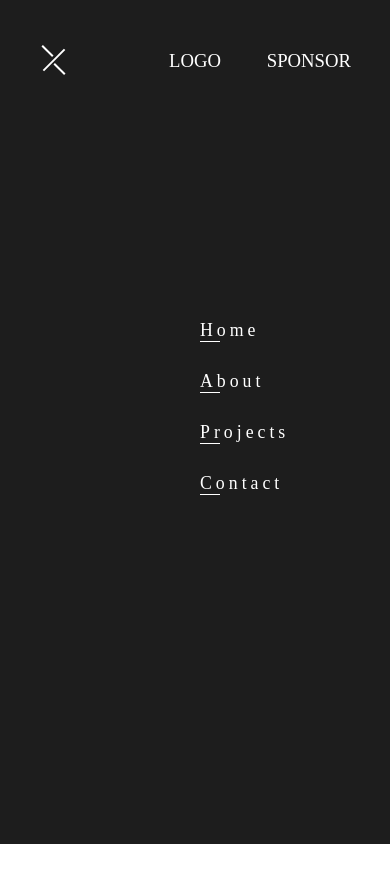
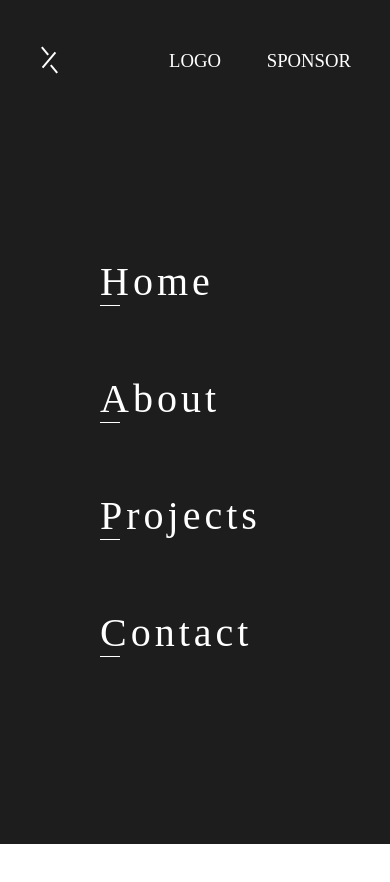
Before and after one commit to OkanOzdes/Template, a plain HTML site: page index.html in a window 390 px wide. Both pictures are taken after a click on the element 54 px from the left and 65 px from the top of the page. Shown: the top 882 px of the page. Drawn offline with Linux system fonts and the light colour scheme.

Commit message:
mobile styling

```diff
--- a/headerStyle.css
+++ b/headerStyle.css
@@ -134,9 +134,10 @@
     opacity: 0;
     transform: translate(0%, 100%);
     transition: opacity 0.2s ease, transform 0.3s ease;
-    margin: 0 25px 30px 200px;
+    margin: 50px 25px 30px 200px;
     color: #fff;
     letter-spacing: 4px;
+    font-size: 35px;
   }
 
   .nav__list-item:before {
@@ -154,7 +155,8 @@
     width: 250px;
   }
 
-  body.nav-active .navbar {
+  body.nav-active {
+    overflow: hidden;
   }
 
   body.nav-active .sticky {
@@ -208,3 +210,35 @@
   body.nav-active .nav__list-item:nth-child(4) {
     transition-delay: 0.9s;
   }
+
+
+  @media only screen and (max-width: 600px) {
+    .navbar {
+      margin-left: 0;
+      margin-right: 0;
+    }
+    .menu-icon {
+      height: 20px;
+      width: 20px;
+    }
+    .menu-icon__line {
+      width: 20px;
+    }
+    .menu-icon__line-left,  .menu-icon__line-right {
+      width: 10px;
+    }
+    body.nav-active .menu-icon__line {
+      transform: translateX(0px) rotate(-50deg);
+    }
+    body.nav-active .menu-icon__line-left {
+      transform: translateX(1px) rotate(50deg);
+    }
+    body.nav-active .menu-icon__line-right {
+      transform: translateX(0px) rotate(50deg);
+    }
+    .nav__list-item {
+      margin: 70px 0 0 100px ;
+      font-size: 40px;
+    }
+
+  }
```
